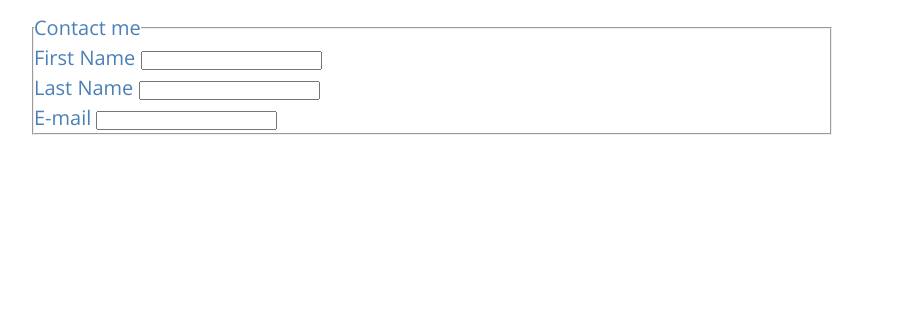
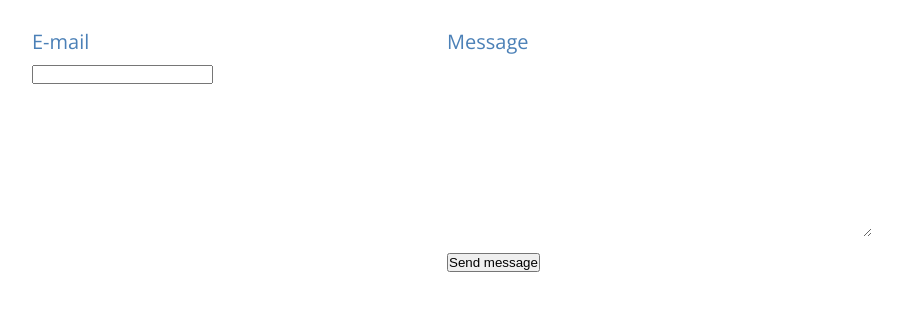
Before and after one commit to eusancler/-anding-page, a plain HTML site: page index.html in a window 1280 px wide. Shown: the part 4939-5261 px from the top of the page, without its empty margins (208-1110 px from the left). Drawn offline with nearby package versions, Linux system fonts and the light colour scheme.

Commit message:
nao entendi nada

```diff
--- a/assets/css/style.css
+++ b/assets/css/style.css
@@ -90,3 +90,24 @@
 .contact-form{
     grid-column: span 2;
 }
+.contact-form, .form-grid{
+    border: none;
+    display: flex;
+    flex-direction: row;
+    flex-wrap: wrap;
+    gap: var(--gap);
+
+}
+.form-group{
+    flex: 1 1 32rem;
+}
+.form-group label{
+    display: block;
+}
+.form-group imput,
+.form-group textarea{
+border: none;
+background: var(--white-color);
+padding: 1.5rem 2rem;
+width: 100%;
+}
--- a/index.html
+++ b/index.html
@@ -195,7 +195,7 @@
                  <img src="/assets/img/apple.svg" alt="Mulher mexendo no celular">
                 </div>
                 <div class="contact-form">
-                    <fieldset>
+                    <fieldset class="form-grid">
                         <legend>Contact me</legend>
                         <div class="form-group">
                             <label for="first-name">First Name</label>
@@ -211,6 +211,14 @@
                             <label for="email">E-mail</label>
                             <input type="text" name="email" id="email">
                         </div>
+
+                        <div class="form-group">
+                            <label for="message">Message</label>
+                            <textarea name="message" id="message" cols="30" rows="10"></textarea>
+
+                            <div class="form-group">
+                                <button type="submit">Send message</button>
+                        </div>
                     </fieldset>
                 </div>
         </div>
```
